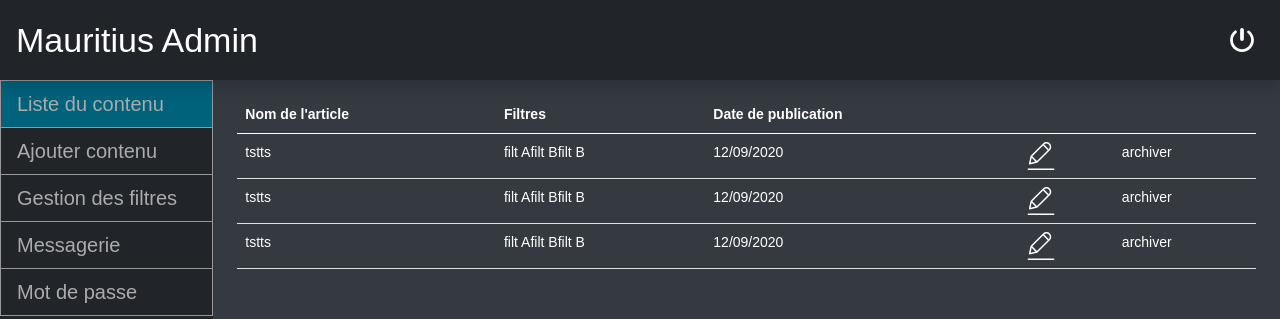
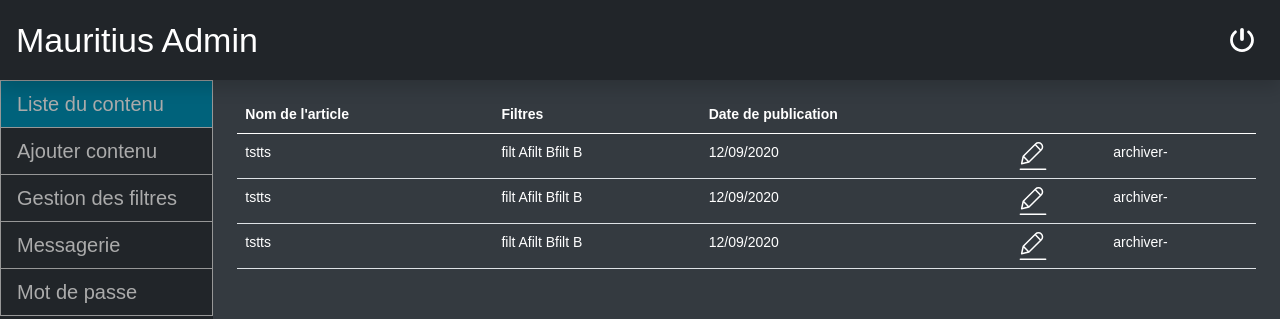
Before and after one commit to jcboy/Mauritius, a React (Create React App) app in the folder client/: page /admin/contentlist in a window 1280 px wide. Shown: the top 319 px of the page. Built offline with nearby package versions, Linux system fonts and the light colour scheme; a web font is replaced by a local one.

Commit message:
admin liste d'article

```diff
--- a/client/src/admin/dashboard/contentListe/ContentList.js
+++ b/client/src/admin/dashboard/contentListe/ContentList.js
@@ -32,7 +32,7 @@ export const ContentList = () => {
                                 <td>{article.filters}</td>
                                 <td>{article.date}</td>
                                 <td className="icon " ><IconUpdate/></td>
-                                <td className="icon" >archiver</td>
+                                <td className="icon" >archiver-</td>
                             </tr>
                         })}
 
```
